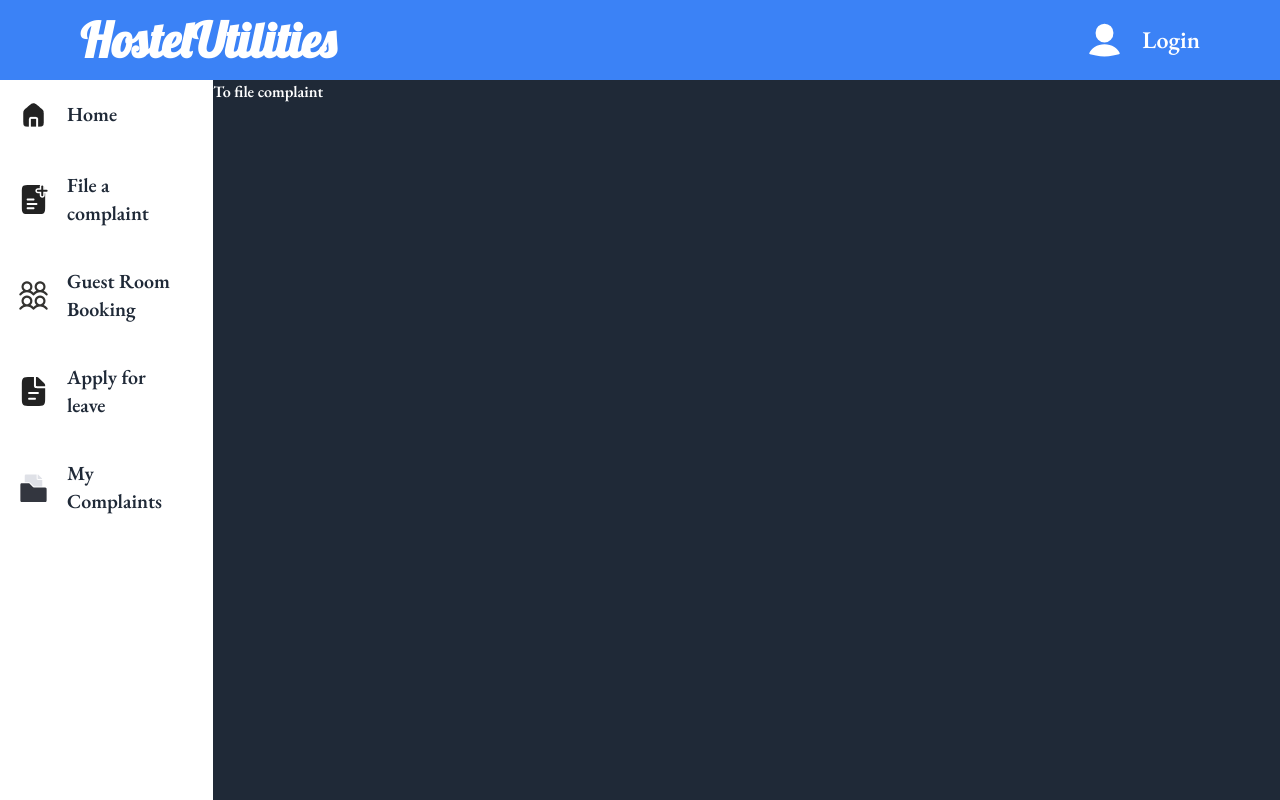
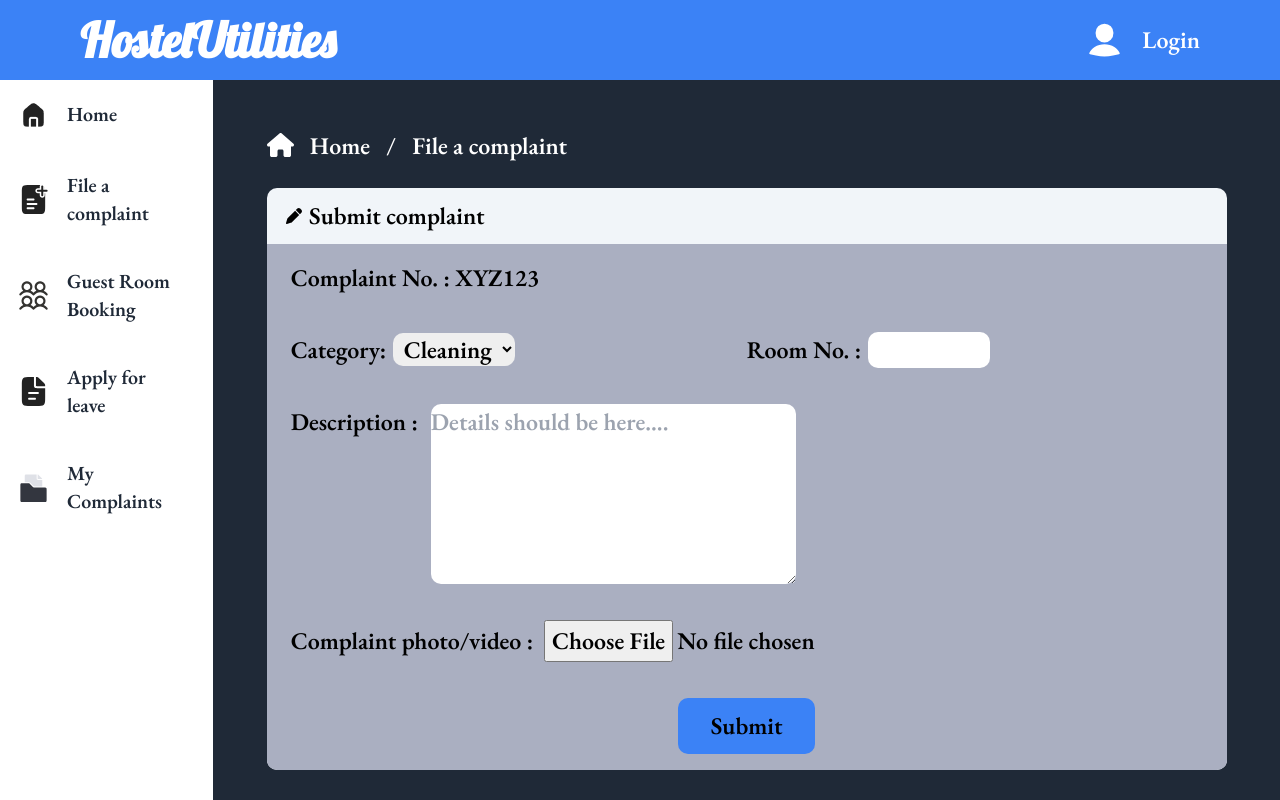
Before and after one commit to shreyashkatkar07/Hostel_Utilities, a React (Vite) app: page /filecomplaint in a window 1280 px wide. Built offline with nearby package versions, Linux system fonts and the light colour scheme.

Commit message:
modified file-complaint component

```diff
--- a/package.json
+++ b/package.json
@@ -10,6 +10,11 @@
     "preview": "vite preview"
   },
   "dependencies": {
+    "@fortawesome/fontawesome-svg-core": "^6.4.2",
+    "@fortawesome/free-brands-svg-icons": "^6.4.2",
+    "@fortawesome/free-regular-svg-icons": "^6.4.2",
+    "@fortawesome/free-solid-svg-icons": "^6.4.2",
+    "@fortawesome/react-fontawesome": "^0.2.0",
     "react": "^18.2.0",
     "react-dom": "^18.2.0",
     "react-router-dom": "^6.16.0"
--- a/src/components/FileComplaint.jsx
+++ b/src/components/FileComplaint.jsx
@@ -1,8 +1,61 @@
+import { FontAwesomeIcon } from '@fortawesome/react-fontawesome'
+import { faPen,faHouse } from '@fortawesome/free-solid-svg-icons'
 import React from 'react'
 
 const FileComplaint = () => {
   return (
-    <div className='w-[100%] bg-gray-800 text-white'>To file complaint</div>
+    <div className='w-[100%] bg-gray-800 '>
+      {/* <center style={{fontSize: 'xx-large',color:'white'}}>Filing a complaint</center> */}
+      <br /><br />
+      <center><div style={{width:'90%', textAlign:'left',fontSize:'x-large',color:'white'}}><FontAwesomeIcon icon={faHouse} style={{color: "#ffffff",}} />&nbsp;&nbsp;&nbsp;Home&nbsp;&nbsp;&nbsp;/&nbsp;&nbsp;&nbsp;File a complaint</div></center>
+      <br />
+      <div className='flex justify-center'>
+        <div className=' w-[90%] bg-slate-100' style={{borderRadius:'10px'}}>
+          <div className='flex items-center p-3'>
+          &nbsp;&nbsp;<FontAwesomeIcon icon={faPen} />&nbsp;&nbsp;
+            <div className='text-2xl'>Submit complaint</div>
+          </div>
+          <div style={{backgroundColor:'#aaafc1', borderBottomLeftRadius:'10px', borderBottomRightRadius:'10px'}}>
+            <div className='px-6 py-4' style={{fontSize:'x-large'}}>
+              <div>
+                Complaint No. : XYZ123
+              </div>
+              <br />
+              <div className="flex">
+                <div className='w-[50%]'>
+                  <label htmlFor="category">Category:</label>
+                  <select name="category" id="category" style={{textAlign:'center', width:'25%', marginLeft:'0.5vw', minWidth:'122px', borderRadius:'10px'}}>
+                    <option value="cleaning">Cleaning</option>
+                    <option value="electricity">Electricity</option>
+                    <option value="water">Water</option>
+                  </select>
+                </div>
+                <div className='w-[50%]'>
+                  <label htmlFor="roomno">Room No. :</label>
+                  <input type="text" name="roomno" id="roomno" style={{marginLeft:'0.5vw', width:'25%', minWidth:'122px', textAlign:'center', borderRadius:'10px'}}/>
+                </div>
+              </div>
+              <br />
+              <div style={{display:'flex'}}>
+                <label htmlFor="description">Description :</label>
+                <textarea style={{marginLeft:'1vw', borderRadius:'10px', width:'40%'}} name="description" id="description" cols="42" rows="5" placeholder='Details should be here....'></textarea>
+              </div>
+              <br />
+              <form action="/action_page.php">
+                <label>Complaint photo/video :</label>&nbsp;&nbsp;
+                <input type="file" id="myFile" name="filename"/>
+                {/* <br/>
+                <input type="submit" value='Submit' style={{backgroundColor:'#3b82f6'}}/> */}
+              </form>
+              <br />
+              <center>
+                <button type="submit" style={{backgroundColor:'#3b82f6', padding:'10px', borderRadius:'10px', width:'15%', minWidth:'94px'}}>Submit</button>
+              </center>
+            </div>
+          </div>
+        </div>
+      </div>
+    </div>
   )
 }
 
```
Also changed, not shown: 1 other file (tests, documents, lock files or other folders).
